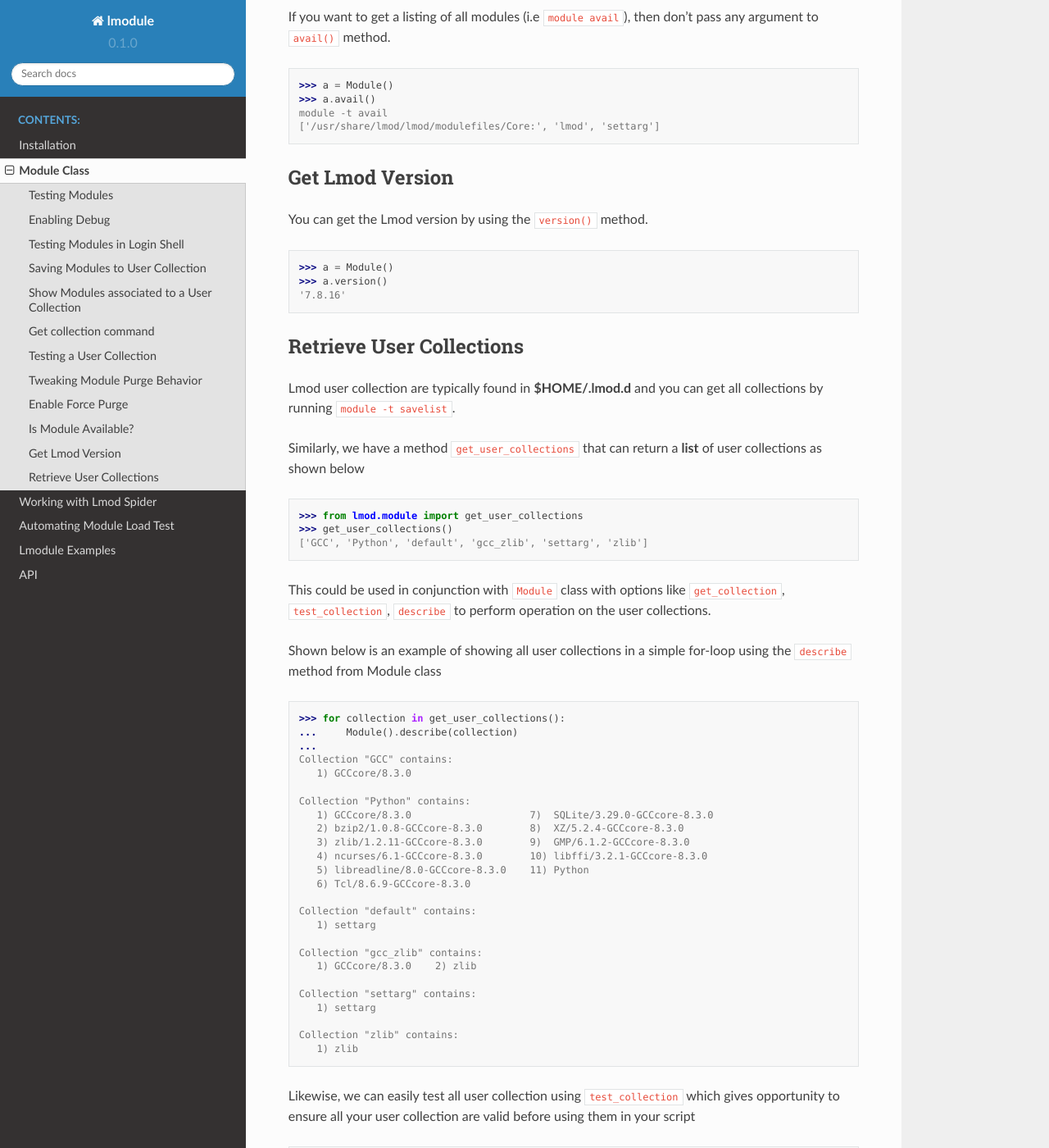
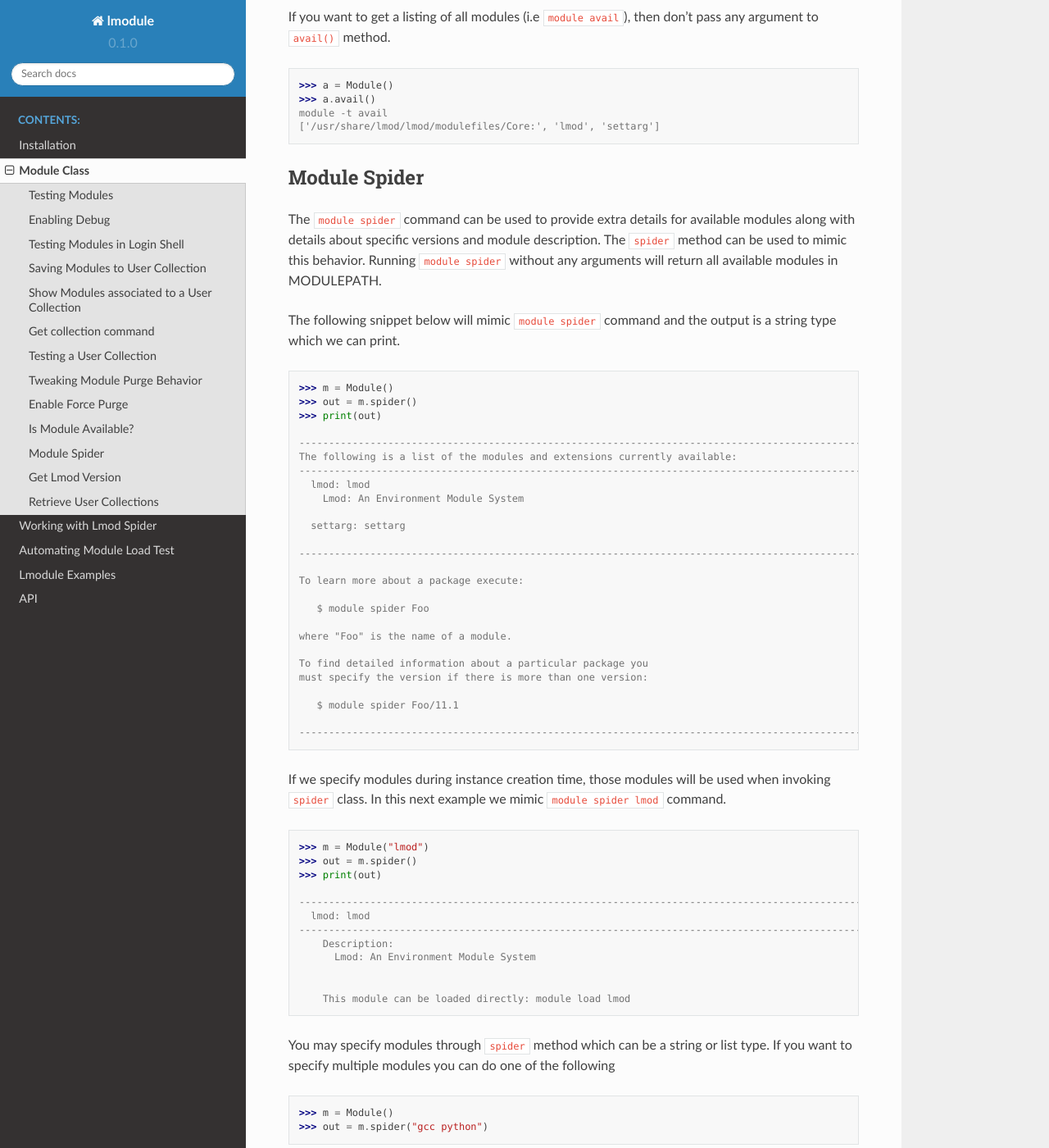
Before and after one commit to buildtesters/lmodule, a Sphinx documentation site: the page built from docs/module.rst, in a window 1280 px wide and 1400 px high, scrolled down 4790 px. Shown: the whole window at 82% size. Built offline with Sphinx 7.4.7 and the Read the Docs theme 2.0.0, drawn with Linux system fonts in a browser that asks for light colours; some of the changed text lies outside the part shown.

Commit message:
add documentation for module spider feature

```diff
--- a/docs/module.rst
+++ b/docs/module.rst
@@ -252,6 +252,99 @@ If you want to get a listing of all modules (i.e ``module avail``), then don't p
     module -t avail
     ['/usr/share/lmod/lmod/modulefiles/Core:', 'lmod', 'settarg']
 
+
+Module Spider
+---------------
+
+The ``module spider`` command can be used to provide extra details for available modules along with details about specific
+versions and module description. The ``spider`` method can be used to mimic this behavior. Running ``module spider`` without
+any arguments will return all available modules in MODULEPATH.
+
+The following snippet below will mimic ``module spider`` command and the output is a string type which we can print.
+
+.. code-block:: python
+
+    >>> m = Module()
+    >>> out = m.spider()
+    >>> print(out)
+
+    ---------------------------------------------------------------------------------------------------------------------------------------------------------------------------------------------------------------------------------------
+    The following is a list of the modules and extensions currently available:
+    ---------------------------------------------------------------------------------------------------------------------------------------------------------------------------------------------------------------------------------------
+      lmod: lmod
+        Lmod: An Environment Module System
+
+      settarg: settarg
+
+    ---------------------------------------------------------------------------------------------------------------------------------------------------------------------------------------------------------------------------------------
+
+    To learn more about a package execute:
+
+       $ module spider Foo
+
+    where "Foo" is the name of a module.
+
+    To find detailed information about a particular package you
+    must specify the version if there is more than one version:
+
+       $ module spider Foo/11.1
+
+    ---------------------------------------------------------------------------------------------------------------------------------------------------------------------------------------------------------------------------------------
+
+
+If we specify modules during instance creation time, those modules will be used when invoking ``spider`` class.
+In this next example we mimic ``module spider lmod`` command.
+
+.. code-block:: python
+
+    >>> m = Module("lmod")
+    >>> out = m.spider()
+    >>> print(out)
+
+    ---------------------------------------------------------------------------------------------------------------------------------------------------------------------------------------------------------------------------------------
+      lmod: lmod
+    ---------------------------------------------------------------------------------------------------------------------------------------------------------------------------------------------------------------------------------------
+        Description:
+          Lmod: An Environment Module System
+
+
+        This module can be loaded directly: module load lmod
+
+You may specify modules through ``spider`` method which can be a string or list type. If you want to
+specify multiple modules you can do one of the following
+
+.. code-block:: python
+
+   >>> m = Module()
+   >>> out = m.spider("gcc python")
+
+.. code-block:: python
+
+   >>> m = Module()
+   >>> out = m.spider([gcc, python])
+
+If you specify a list, each item will be converted to string before invoking ``module spider`` command. If you specify
+modules during instance creation but specify modules in ``spider`` method then we will use modules specified by spider output
+as we can see below.
+
+.. code-block:: python
+
+    >>> m = Module("xyz")
+    >>> m.spider()
+    >>> print(m.spider())
+    Lmod has detected the following error: Unable to find: "xyz".
+
+    >>> print(m.spider("lmod"))
+
+    ---------------------------------------------------------------------------------------------------------------------------------------------------------------------------------------------------------------------------------------
+      lmod: lmod
+    ---------------------------------------------------------------------------------------------------------------------------------------------------------------------------------------------------------------------------------------
+        Description:
+          Lmod: An Environment Module System
+
+
+        This module can be loaded directly: module load lmod
+
 Get Lmod Version
 ------------------
 
```
Also changed, not shown: 1 other file.
